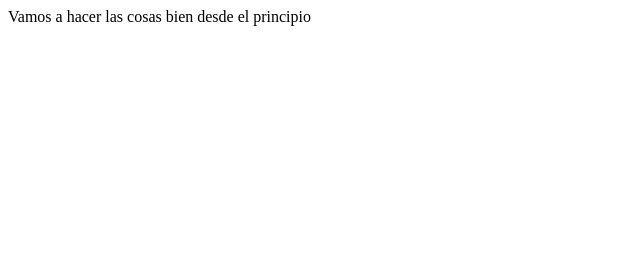
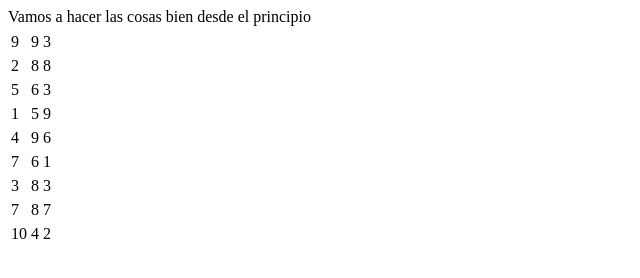
Before and after one commit to JGHJaime/24-node-express, a website: page public/index.html in a window 1280 px wide. Shown: the whole page, without its empty margins (0-640 px from the left). Drawn offline with Linux system fonts and the light colour scheme.

Commit message:
Punto 1 del ejercicio

```diff
--- a/public/front-end.js
+++ b/public/front-end.js
@@ -1 +1,44 @@
-alert("Hola JS")
+function randInt(max) {
+    return Math.floor(Math.random() * max + 1);
+}
+
+function generarArrayBidimensional() {
+    function generarArray() {
+        return [randInt(10), randInt(10), randInt(10)];
+    }
+
+    var array = [];
+    for (i = randInt(4); i < 10; i++) {
+        array.push(generarArray());
+    }
+    return array;
+}
+
+function mostrarArrayBidimensional(arrayBidimensional) {
+
+
+    function mostrarArray(array) {
+        var temporal = "";
+        array.forEach(function (elemento) {
+            var formatedElemento = (" " + elemento).slice(-2);
+            temporal += ("<td>" + elemento + "</td>")
+        });
+        console.log("|");
+
+        return temporal
+    }
+
+
+    document.getElementById("table").innerHTML += "<tr>";
+    arrayBidimensional.forEach(function (array) {
+        document.getElementById("table").innerHTML += "<tr>";
+        document.getElementById("table").innerHTML += mostrarArray(array);
+        document.getElementById("table").innerHTML += "</tr>";
+
+    });
+    document.getElementById("table").innerHTML += "</tr>";
+}
+
+mostrarArrayBidimensional(generarArrayBidimensional());
+
+alert("Hola JS");
--- a/public/index.html
+++ b/public/index.html
@@ -7,6 +7,12 @@
 </head>
 <body>
     Vamos a hacer las cosas bien desde el principio
+
+    <div>
+        <table id="table">
+
+        </table>
+    </div>
     <script src="front-end.js"></script>
 </body>
 </html>
```
